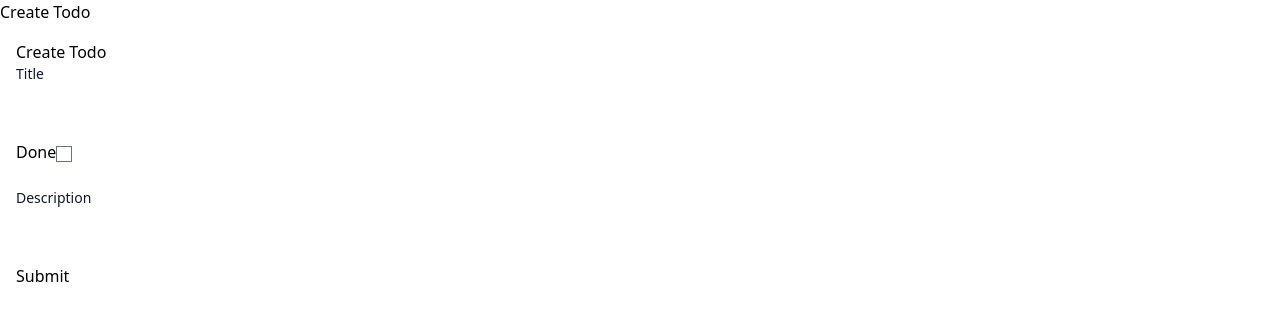
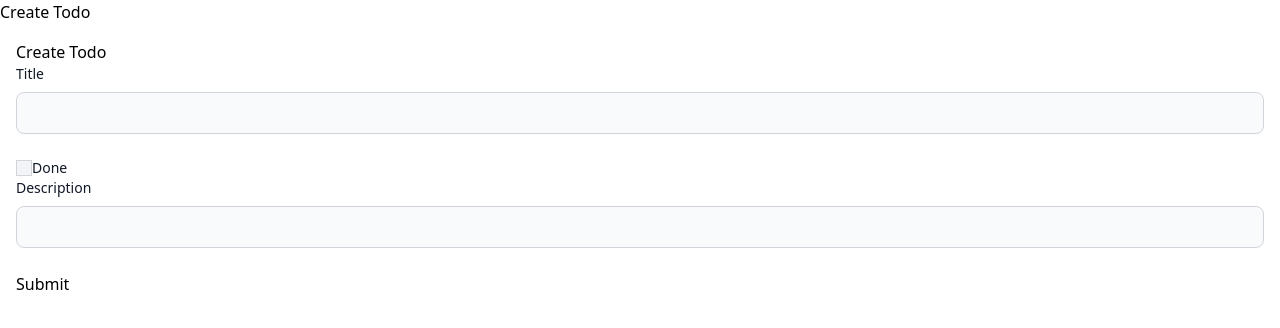
Before and after one commit to voice0726/react-query-playground, a Next.js app: page /todos/create in a window 1280 px wide. Shown: the top 328 px of the page. Built offline with nearby package versions, Linux system fonts and the light colour scheme; no server answers; what axios-case-converter would draw is missing.

Commit message:
feat: apply style to form

```diff
--- a/src/features/todos/components/create-form.tsx
+++ b/src/features/todos/components/create-form.tsx
@@ -10,34 +10,38 @@
   const { register, handleSubmit } = useForm<CreateOrUpdateRequest>();
 
   return (
-    <div className="m-4">
+    <div className='m-4'>
       <h1>Create Todo</h1>
       <form onSubmit={handleSubmit(onSubmit)}>
-        <div className="mb-6">
+        <div className='mb-6'>
           <label
             htmlFor={'title'}
-            className="block mb-2 text-sm font-medium text-gray-900 dark:text-white"
+            className='block mb-2 text-sm font-medium text-gray-900 dark:text-white'
           >
             Title
           </label>
           <input
             {...register('title', { required: 'title should not be empty' })}
+            className='bg-gray-50 border border-gray-300 text-gray-900 text-sm rounded-lg focus:ring-blue-500 focus:border-blue-500 block w-full p-2.5 dark:bg-gray-700 dark:border-gray-600 dark:placeholder-gray-400 dark:text-white dark:focus:ring-blue-500 dark:focus:border-blue-500'
           />
         </div>
-        <div className="mb-6">
-          <label htmlFor={'done'}>Done</label>
-          <input type="checkbox" {...register('done')} />
+        <div className='flex items-center mb-4'>
+          <input type='checkbox' {...register('done')}
+                 className='w-4 h-4 text-blue-600 bg-gray-100 border-gray-300 rounded focus:ring-blue-500 dark:focus:ring-blue-600 dark:ring-offset-gray-800 dark:focus:ring-offset-gray-800 focus:ring-2 dark:bg-gray-700 dark:border-gray-600' />
+          <label htmlFor='done' className='ml-2 text-sm font-medium text-gray-900 dark:text-gray-300'>Done</label>
         </div>
-        <div className="mb-6">
+        <div className='mb-6'>
           <label
             htmlFor={'description'}
-            className="block mb-2 text-sm font-medium text-gray-900 dark:text-white"
+            className='block mb-2 text-sm font-medium text-gray-900 dark:text-white'
           >
             Description
           </label>
-          <input {...register('description')} />
+          <input {...register('description')}
+                 className='bg-gray-50 border border-gray-300 text-gray-900 text-sm rounded-lg focus:ring-blue-500 focus:border-blue-500 block w-full p-2.5 dark:bg-gray-700 dark:border-gray-600 dark:placeholder-gray-400 dark:text-white dark:focus:ring-blue-500 dark:focus:border-blue-500'
+          />
         </div>
-        <button type="submit">Submit</button>
+        <button type='submit'>Submit</button>
       </form>
     </div>
   );
```
